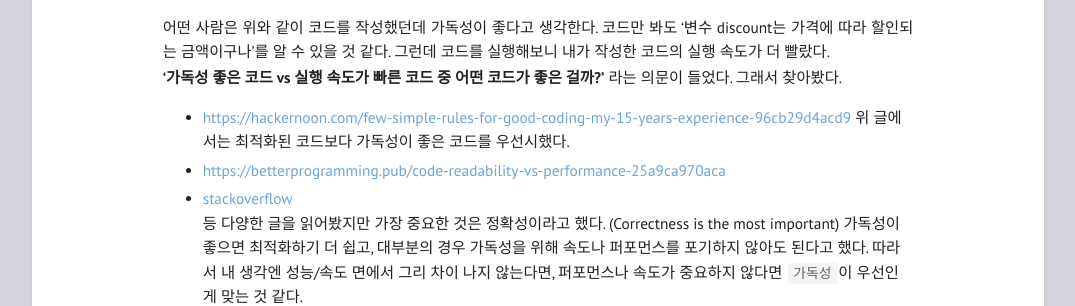
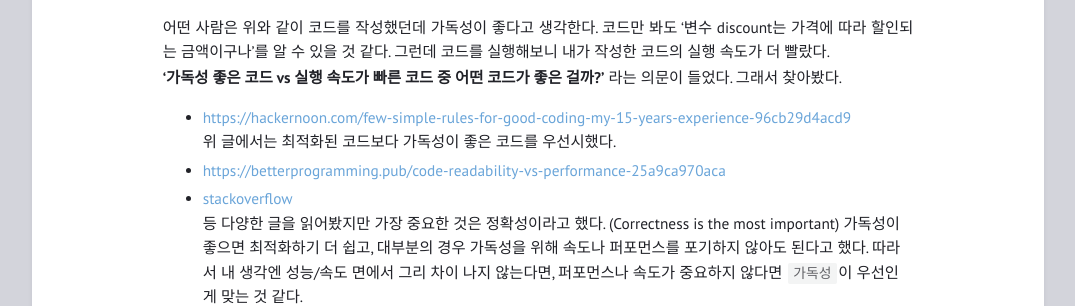
Before and after one commit to feb-dain/feb-dain.github.io, a Jekyll site: the page built from _posts/2022-10-17-discount-and-array-sort-and-removing-overlaps.md, in a window 1280 px wide. Shown: the part 652-958 px from the top of the page, without its empty margins (102-1177 px from the left). Built offline with Jekyll 4.4.1, drawn with Linux system fonts in a browser that asks for light colours; comment, search, counter and statistics services are not loaded.

```diff
--- a/_posts/2022-10-17-discount-and-array-sort-and-removing-overlaps.md
+++ b/_posts/2022-10-17-discount-and-array-sort-and-removing-overlaps.md
@@ -37,7 +37,7 @@ function solution(price) {
 - <a href="https://hackernoon.com/few-simple-rules-for-good-coding-my-15-years-experience-96cb29d4acd9">
   https://hackernoon.com/few-simple-rules-for-good-coding-my-15-years-experience-96cb29d4acd9
   </a>
-위 글에서는 최적화된 코드보다 가독성이 좋은 코드를 우선시했다.
+<br>위 글에서는 최적화된 코드보다 가독성이 좋은 코드를 우선시했다.
 - <a href="https://betterprogramming.pub/code-readability-vs-performance-25a9ca970aca">
   https://betterprogramming.pub/code-readability-vs-performance-25a9ca970aca
   </a>
```
